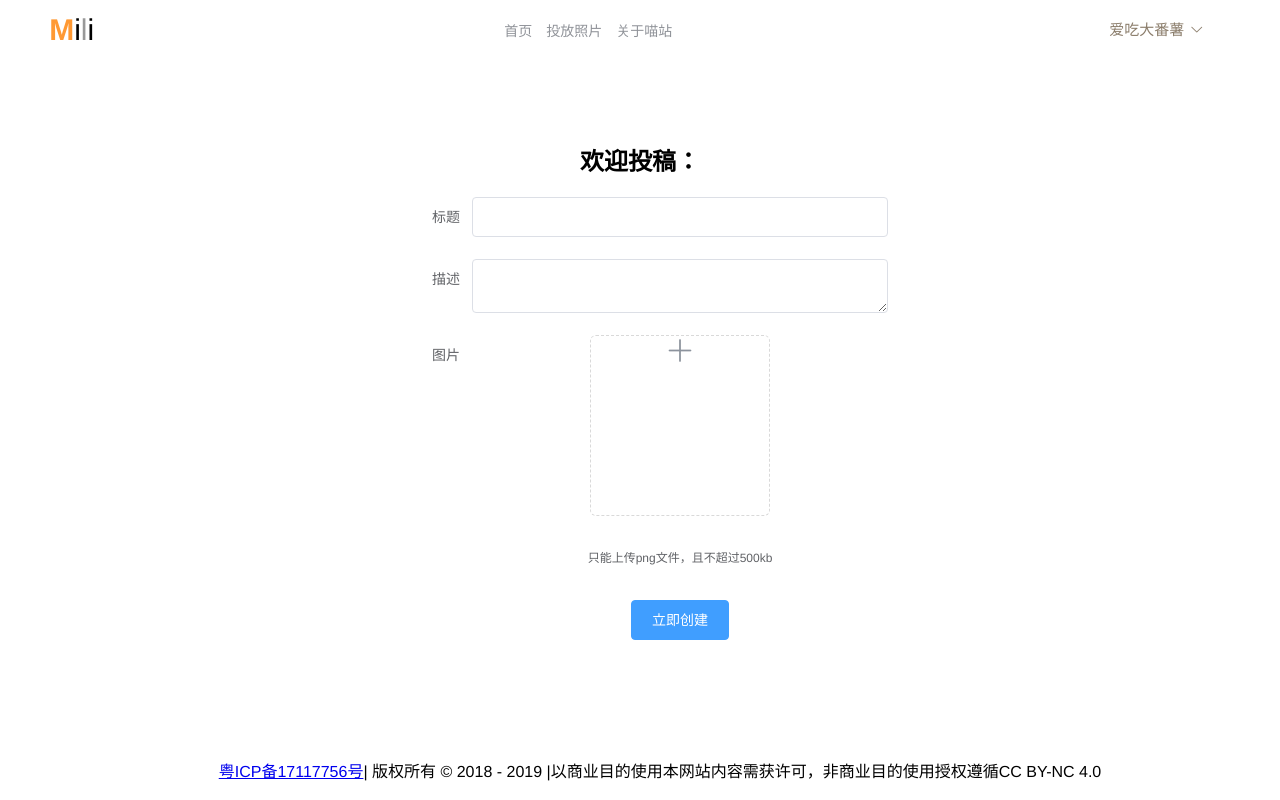
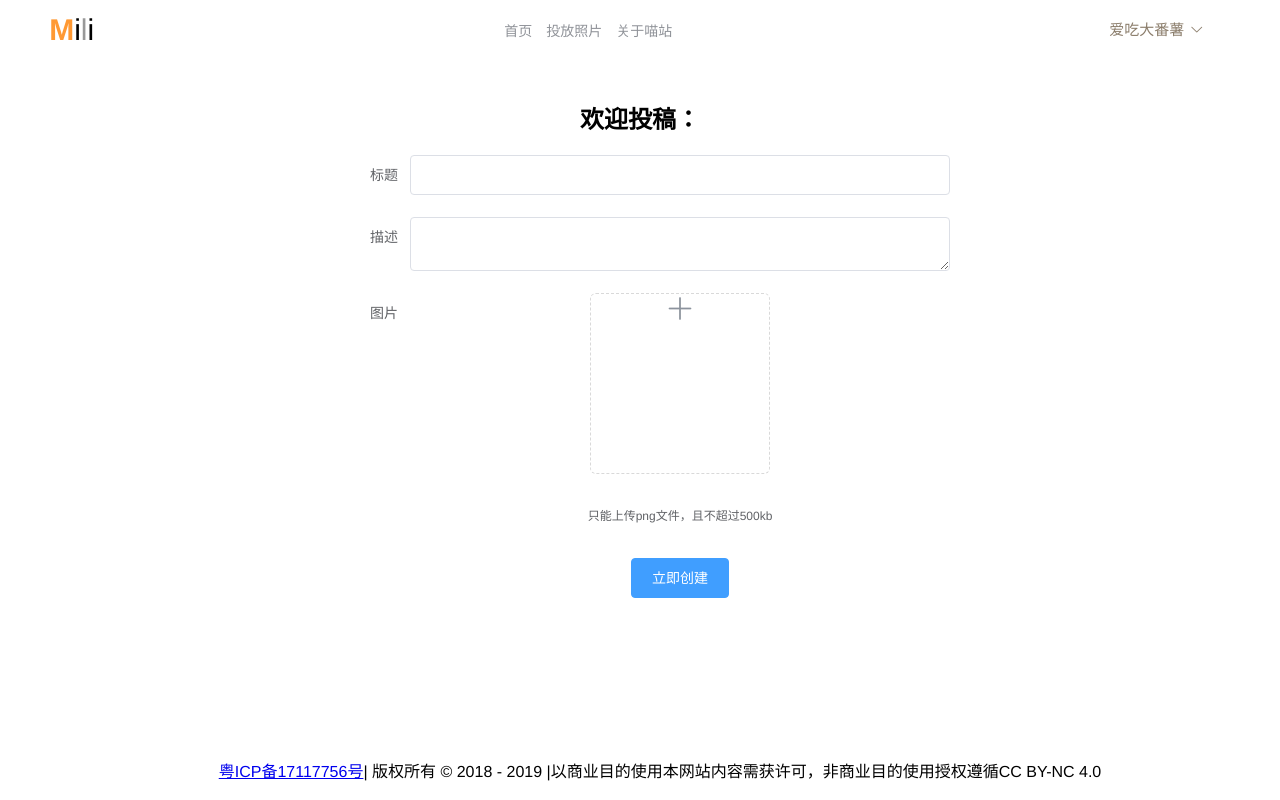
Before and after one commit to YF-Gooo/milisite-vue, a Vue app: page /postImage in a window 1280 px wide. Built offline with nearby package versions, Linux system fonts and the light colour scheme.

Commit message:
修复了创建显示以修改了路由规则

```diff
--- a/src/App.vue
+++ b/src/App.vue
@@ -1,12 +1,28 @@
 <template>
   <div id="app" class="main-contianer">
-    <router-view></router-view>
+    <el-container>
+      <el-header>
+        <NarBar></NarBar>
+      </el-header>
+      <el-main>
+        <router-view name="content"></router-view>
+      </el-main>
+      <el-footer>
+        <Footer></Footer>
+      </el-footer>
+    </el-container>
   </div>
 </template>
 
 <script>
+import NarBar from '@/components/header/NavBar.vue'
+import Footer from '@/components/footer/Footer'
 export default {
   name: 'app',
+  components: {
+    NarBar,
+    Footer
+  },
 };
 </script>
 
--- a/src/components/image/PostImage.vue
+++ b/src/components/image/PostImage.vue
@@ -26,7 +26,7 @@
       </el-form-item>
 
       <el-form-item>
-        <el-button type="primary" @click="onSubmit">立即创建</el-button>
+        <el-button type="primary" @click="onSubmit" :loading="uploading">立即创建</el-button>
       </el-form-item>
 
     </el-form>
@@ -45,6 +45,7 @@ export default {
       imageUrl: '',
       dialogImageUrl: '',
       dialogVisible: false,
+      uploading:false,
       form: {
         title: '',
         info: '',
@@ -82,6 +83,8 @@ export default {
       });
     },
     onSubmit() {
+      let _this = this;
+      _this.uploading=true
       API.postImage(this.form).then((res) => {
         if (res.status > 0) {
           this.$notify.error({
@@ -94,12 +97,15 @@ export default {
             message: `您投稿的ID为${res.data.id}`,
             type: 'success',
           });
+          _this.uploading=false,
+          _this.$router.push("/image/"+res.data.id)
         }
       }).catch((error) => {
         this.$notify.error({
           title: '网路错误，或者服务器宕机',
           message: error,
         });
+        _this.uploading=false
       });
     },
   },
--- a/src/components/image/ShowImage.vue
+++ b/src/components/image/ShowImage.vue
@@ -7,9 +7,11 @@
         {{image.view}}观赏
       </div>
     </div>
-    <img :src="image.avatar" alt="">
     <div class="image-info">
-      <pre>{{image.info}}</pre>
+        <el-card class="image-card">
+          <img class="image-avatar" :src="image.avatar">
+        </el-card>
+        <p>{{image.info}}</p>
     </div>
   </div>
 </template>
@@ -38,7 +40,10 @@ export default {
 </script>
 
 <style>
+.post-image{
+  margin: 0 25%;
 
+}
 .image-header {
   margin-bottom: 16px;
 }
@@ -61,4 +66,5 @@ export default {
 .image-info {
   color: #111;
 }
+
 </style>
--- a/src/components/index/Index.vue
+++ /dev/null
@@ -1,22 +0,0 @@
-<template>
-  <div class="main-wrapper">
-  <el-container>
-    <el-header>
-      <router-view name="header"></router-view>
-    </el-header>
-    <el-main><router-view name="content"></router-view></el-main>
-    <el-footer><router-view name="footer"></router-view></el-footer>
-  </el-container>
-  </div>
-</template>
-
-<script>
-</script>
-
-<style>
-  .main-wrapper{
-    background-color:#fffL;
-    width:100%;
-    margin:0 auto;
-  }
-</style>
--- a/src/main.js
+++ b/src/main.js
@@ -8,7 +8,7 @@ import axios from 'axios';
 Vue.prototype.$axios = axios;
 Vue.use(ElementUI) //使用elementUI
 Vue.config.productionTip = false
-
+Vue.use(require('vue-moment'));
 new Vue({
   router,
   store,
--- a/src/router.js
+++ b/src/router.js
@@ -2,9 +2,6 @@ import Vue from 'vue';
 import Router from 'vue-router';
 import Home from './views/Home.vue';
 import About from  './views/About.vue'
-import Index from '@/components/index/Index'
-import NarBar from '@/components/header/NavBar.vue'
-import Footer from '@/components/footer/Footer'
 import SignIn from  '@/components/user/SignIn.vue'
 import SignUp from  '@/components/user/SignUp.vue'
 import PostImage from  '@/components/image/PostImage.vue'
@@ -16,28 +13,21 @@ export default new Router({
   base: process.env.BASE_URL,
   routes: [
     {
-    path: '/',
-    component: Index,
-    children: [
-    {
         path: '/',
         name: 'home',
         components: {
-          header: NarBar,
           content: Home,
-          footer: Footer
         },
         meta: {
-          title: 'MILI-Site | 喵站'
+          title: 'MILI-Site | 喵站',
+          keepAlive: true
         }
     },
     {
       path: '/about',
       name: 'about',
       components: {
-        header: NarBar,
         content: About,
-        footer: Footer
       },
       meta: {
         title: '关于我 | 资深云爹妈'
@@ -47,27 +37,24 @@ export default new Router({
       path: '/postImage',
       name: 'postImage',
       components: {
-        header: NarBar,
         content: PostImage,
-        footer: Footer
       },
     },
     {
       path: '/image/:imageID',
       name: 'showImage',
       components: {
-        header: NarBar,
         content: ShowImage,
-        footer: Footer
       },
+      meta: {
+        title: 'MILI-Site | 喵站',
+      }
     },
     {
       path: '/signin',
       name: 'signin',
       components: {
-        header: NarBar,
         content: SignIn,
-        footer: Footer
       },
       meta: {
         title: '登录 | 资深云爹妈'
@@ -77,15 +64,11 @@ export default new Router({
       path: '/signup',
       name: 'signup',
       components: {
-        header: NarBar,
         content: SignUp,
-        footer: Footer
       },
       meta: {
         title: '注册 | 资深云爹妈'
       }
     }
   ]
-}
-]
 })
--- a/src/views/Home.vue
+++ b/src/views/Home.vue
@@ -29,7 +29,6 @@
 
 <script>
 import * as API from '@/api/image/';
-
 export default {
   name: 'home',
   data() {
@@ -55,10 +54,13 @@ export default {
       this.$router.push({ name: 'showImage', params: { imageID: image.id } });
     },
   },
-  components: {
+  //vue对象中
+  beforeRouteLeave (to, from, next){
+    to.meta.keepAlive = true;
+    next();
   },
   beforeMount() {
-    this.load();
+      this.load();
   },
 };
 </script>
```
